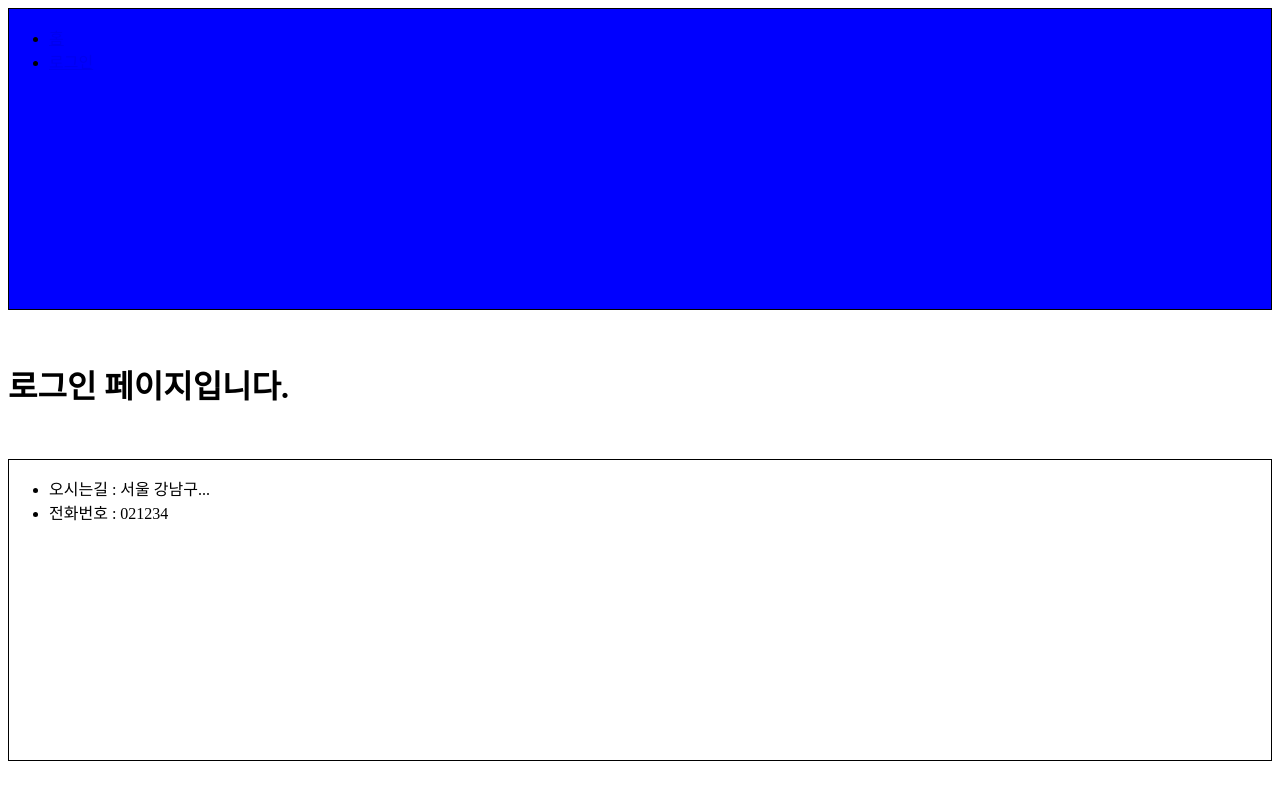
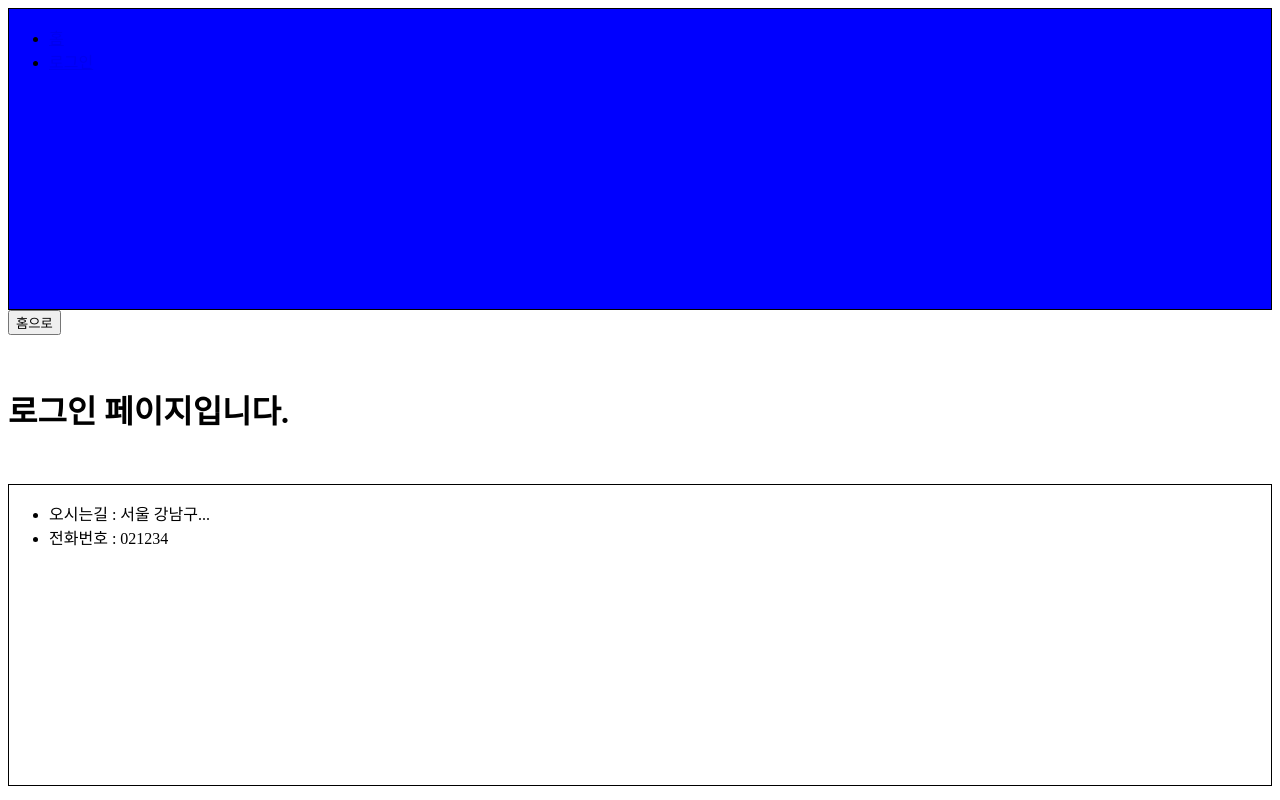
Before and after one commit to cyccc95/reactwork, a React (Create React App) app: page /login/10 in a window 1280 px wide. Built offline with nearby package versions, Linux system fonts and the light colour scheme.

Commit message:
useParams, useNavigate

```diff
--- a/src/pages/LoginPage.js
+++ b/src/pages/LoginPage.js
@@ -1,9 +1,22 @@
 import React from 'react';
+import { useNavigate, useParams } from 'react-router-dom';
 import Login from '../components/login/Login';
 
 const LoginPage = () => {
+  const { id } = useParams();
+  console.log(id);
+
+  const navigate = useNavigate();
+
   return (
     <div>
+      <button
+        onClick={() => {
+          navigate('/'); // 1페이지 뒤로는 -1
+        }}
+      >
+        홈으로
+      </button>
       <Login />
     </div>
   );
```
